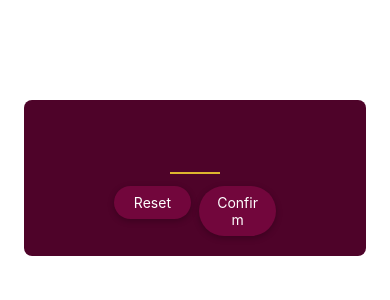
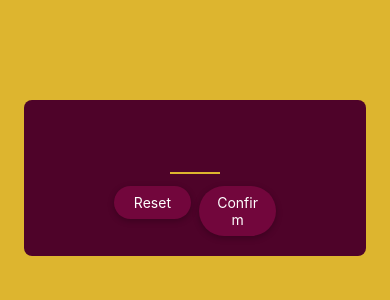
Before and after one commit to jarroyo28/GuessingMyNumber, a React Native app: screen / in a window 390 px wide. Shown: the top 300 px of the page. Built offline with nearby package versions, Linux system fonts and the light colour scheme.

Commit message:
wrapped a view around our startgamescreen component and added root styling

```diff
--- a/App.js
+++ b/App.js
@@ -1,8 +1,17 @@
-import { StyleSheet } from "react-native";
+import { StyleSheet, View } from "react-native";
 import StartGameScreen from "./screens/StartGameScreen";
 
 export default function App() {
-  return <StartGameScreen />;
+  return (
+    <View style={styles.rootScreen}>
+      <StartGameScreen />
+    </View>
+  );
 }
 
-const styles = StyleSheet.create({});
+const styles = StyleSheet.create({
+  rootScreen: {
+    flex: 1,
+    backgroundColor: "#ddb52f",
+  },
+});
```
